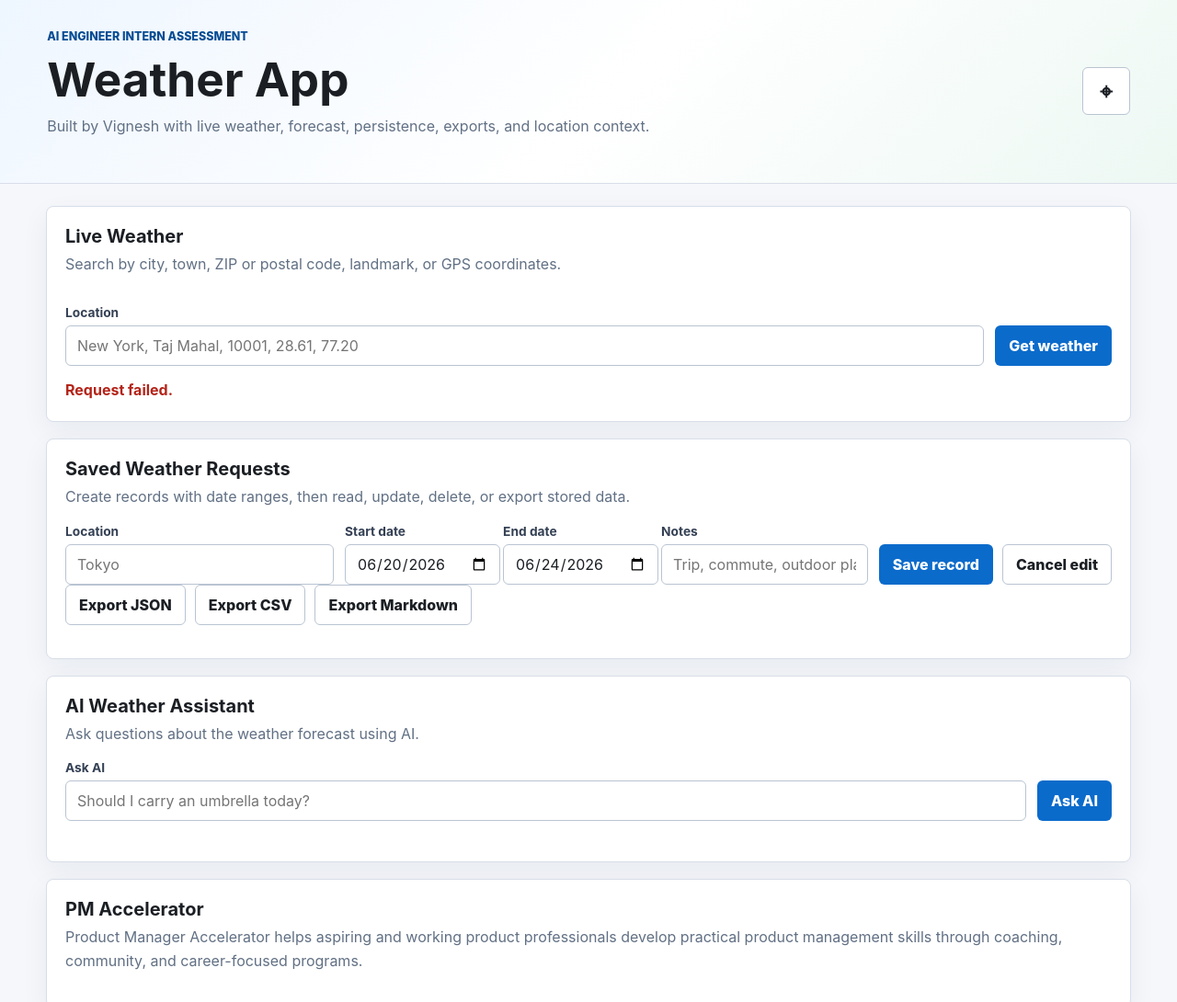
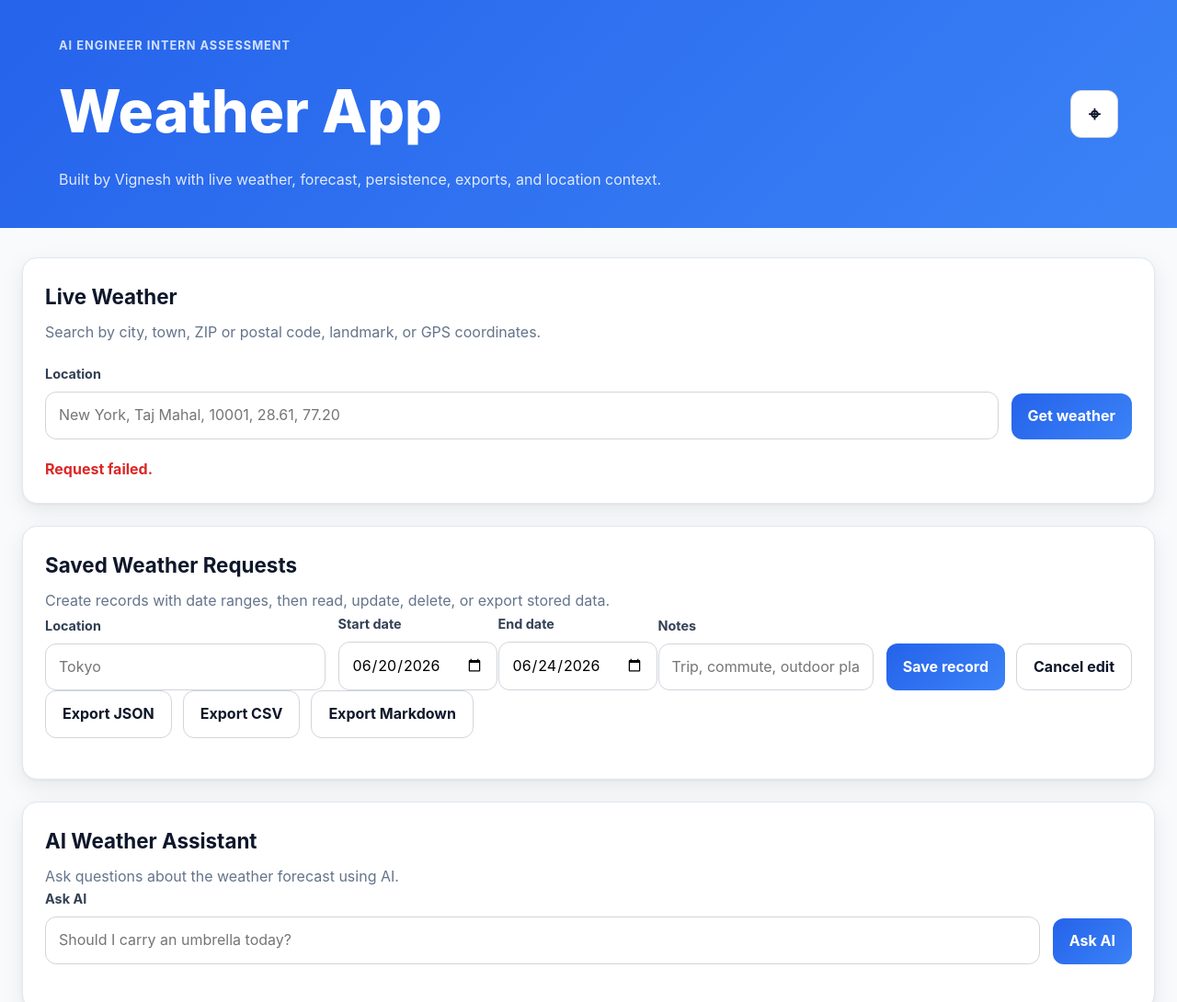
Before and after one commit to Vigneshvicky13/weather-assessment-app, a website: page public/index.html in a window 1280 px wide. Shown: the top 1090 px of the page at 92% size. Drawn offline with Linux system fonts and the light colour scheme; no server answers.

Commit message:
Refactor CSS variables and improve styles

```diff
--- a/public/styles.css
+++ b/public/styles.css
@@ -1,45 +1,61 @@
 :root {
 color-scheme: light;
-  --ink: #1b1f24;
-  --muted: #617084;
-  --line: #d8dee8;
+
+--ink: #0f172a;
+--muted: #64748b;
+
+--page: #f8fafc;
 --panel: #ffffff;
-  --page: #f5f7fb;
-  --accent: #0b6bcb;
-  --accent-dark: #064c93;
-  --success: #13795b;
-  --danger: #b42318;
-  --warning: #a15c07;
-  font-family: Inter, ui-sans-serif, system-ui, -apple-system, BlinkMacSystemFont, "Segoe UI", sans-serif;
+--line: #e2e8f0;
+
+--accent: #2563eb;
+--accent-dark: #1d4ed8;
+
+--success: #16a34a;
+--danger: #dc2626;
+--warning: #d97706;
+
+font-family: Inter, ui-sans-serif, system-ui, -apple-system,
+BlinkMacSystemFont, "Segoe UI", sans-serif;
 }
 
 * {
   box-sizing: border-box;
+  margin: 0;
+  padding: 0;
   }
 
 body {
-  margin: 0;
 background: var(--page);
 color: var(--ink);
+line-height: 1.6;
 }
 
 .app-header {
 display: flex;
+justify-content: space-between;
 align-items: center;
-  justify-content: space-between;
 gap: 24px;
-  padding: 32px clamp(20px, 4vw, 56px);
-  background: linear-gradient(135deg, #eef6ff 0%, #ffffff 52%, #edf8f3 100%);
-  border-bottom: 1px solid var(--line);
+
+padding: 40px clamp(24px, 5vw, 64px);
+
+background: linear-gradient(
+135deg,
+#2563eb 0%,
+#3b82f6 100%
+);
+
+color: white;
 }
 
 .eyebrow {
-  margin: 0 0 8px;
-  color: var(--accent-dark);
-  font-size: 0.78rem;
-  font-weight: 800;
-  letter-spacing: 0;
+margin-bottom: 10px;
+font-size: 0.8rem;
+font-weight: 700;
 text-transform: uppercase;
+letter-spacing: 1px;
+
+color: rgba(255, 255, 255, 0.8);
 }
 
 h1,
@@ -50,51 +66,65 @@ p {
 }
 
 h1 {
-  margin-bottom: 8px;
-  font-size: clamp(2rem, 4vw, 3.8rem);
-  letter-spacing: 0;
+font-size: clamp(2.5rem, 5vw, 4.5rem);
+font-weight: 800;
+margin-bottom: 10px;
 }
 
 h2 {
-  margin-bottom: 6px;
-  font-size: 1.25rem;
-  letter-spacing: 0;
+font-size: 1.4rem;
+font-weight: 700;
+margin-bottom: 8px;
 }
 
-.subtitle,
+.subtitle {
+color: rgba(255, 255, 255, 0.85);
+}
+
 .section-heading p,
 .company-panel p,
 #info-copy {
 color: var(--muted);
-  line-height: 1.6;
 }
 
 .layout {
+width: min(1280px, calc(100% - 48px));
+margin: 32px auto 60px;
+
 display: grid;
-  grid-template-columns: minmax(0, 1fr);
-  gap: 18px;
-  width: min(1180px, calc(100% - 32px));
-  margin: 24px auto 48px;
+gap: 24px;
 }
 
 .panel,
 .weather-card {
 background: var(--panel);
 border: 1px solid var(--line);
-  border-radius: 8px;
-  padding: 20px;
-  box-shadow: 0 10px 30px rgba(21, 34, 50, 0.06);
+
+border-radius: 16px;
+
+padding: 24px;
+
+box-shadow:
+0 1px 3px rgba(0,0,0,0.05),
+0 8px 24px rgba(0,0,0,0.08);
+
+transition: all .25s ease;
+}
+
+.panel:hover,
+.weather-card:hover {
+transform: translateY(-3px);
 }
 
 .search-panel {
 display: grid;
-  gap: 16px;
+gap: 20px;
 }
 
 .input-row,
 .record-form {
 display: grid;
-  gap: 12px;
+gap: 14px;
 }
 
 .input-row {
@@ -103,67 +133,100 @@ h2 {
 }
 
 .record-form {
-  grid-template-columns: 1.3fr 160px 160px 1fr auto;
+grid-template-columns:
+1.3fr
+160px
+160px
+1fr
+auto;
+
 align-items: end;
 }
 
 .field {
 display: grid;
-  gap: 6px;
-  min-width: 0;
+gap: 8px;
 }
 
 .field span {
-  color: #344054;
-  font-size: 0.86rem;
+font-size: 0.9rem;
 font-weight: 700;
+color: #334155;
 }
 
 input {
 width: 100%;
-  min-height: 44px;
-  border: 1px solid #b9c4d2;
-  border-radius: 6px;
-  padding: 10px 12px;
-  color: var(--ink);
+
+min-height: 48px;
+
+padding: 12px 14px;
+
+border: 1px solid #d1d5db;
+border-radius: 12px;
+
+background: white;
+
 font: inherit;
-  background: #fff;
+
+transition: all .2s ease;
 }
 
 input:focus {
-  outline: 3px solid rgba(11, 107, 203, 0.18);
+outline: none;
+
 border-color: var(--accent);
+
+box-shadow:
+0 0 0 4px
+rgba(37,99,235,.12);
 }
 
 button,
 .ghost-button {
-  min-height: 44px;
-  border-radius: 6px;
-  border: 1px solid transparent;
-  padding: 10px 14px;
+min-height: 48px;
+
+border-radius: 12px;
+
+padding: 12px 18px;
+
 font: inherit;
-  font-weight: 800;
+font-weight: 700;
+
 cursor: pointer;
-  text-decoration: none;
+
 display: inline-flex;
 align-items: center;
 justify-content: center;
-  white-space: nowrap;
+
+transition: all .25s ease;
+
+text-decoration: none;
 }
 
 .primary-button {
-  background: var(--accent);
-  color: #fff;
+border: none;
+
+background: linear-gradient(
+135deg,
+#2563eb,
+#3b82f6
+);
+
+color: white;
 }
 
 .primary-button:hover {
-  background: var(--accent-dark);
+transform: translateY(-2px);
+
+box-shadow:
+0 10px 20px
+rgba(37,99,235,.25);
 }
 
 .ghost-button,
 .icon-button {
-  background: #fff;
-  border-color: #b9c4d2;
+background: white;
+border: 1px solid #d1d5db;
 color: var(--ink);
 }
 
@@ -171,75 +234,105 @@ button,
 width: 52px;
 height: 52px;
 padding: 0;
-  font-size: 1.5rem;
+
+font-size: 1.4rem;
 }
 
 .message {
 min-height: 24px;
+font-weight: 700;
 color: var(--muted);
-  font-weight: 700;
+}
+
+.message.success {
+color: var(--success);
 }
 
 .message.error {
 color: var(--danger);
 }
 
-.message.success {
-  color: var(--success);
-}
-
 .weather-card {
 display: grid;
-  gap: 18px;
+gap: 24px;
 }
 
 .current-weather {
 display: flex;
 justify-content: space-between;
-  gap: 20px;
+gap: 24px;
 }
 
 #current-temp {
-  margin: 0 0 4px;
-  font-size: clamp(2.6rem, 7vw, 5rem);
+font-size: clamp(3rem, 7vw, 5rem);
+font-weight: 800;
 }
 
 .weather-symbol {
+width: 110px;
+height: 110px;
+
+border-radius: 50%;
+
 display: grid;
 place-items: center;
-  width: 92px;
-  height: 92px;
-  border-radius: 50%;
-  background: #fff5d6;
-  font-size: 2.8rem;
+
+font-size: 3rem;
+
+background: linear-gradient(
+135deg,
+#fef3c7,
+#fde68a
+);
+
+box-shadow:
+inset 0 0 20px rgba(255,255,255,.7),
+0 8px 20px rgba(0,0,0,.08);
 }
 
 .metrics {
 display: grid;
-  grid-template-columns: repeat(4, minmax(0, 1fr));
-  gap: 10px;
+grid-template-columns:
+repeat(4, minmax(0, 1fr));
+
+gap: 14px;
 }
 
 .metrics div,
 .forecast-day,
 .record-card {
+background: #fbfcff;
+
 border: 1px solid var(--line);
-  border-radius: 8px;
-  padding: 14px;
-  background: #fbfcff;
+
+border-radius: 14px;
+
+padding: 16px;
+
+transition: all .25s ease;
+}
+
+.metrics div:hover,
+.forecast-day:hover,
+.record-card:hover {
+transform: translateY(-3px);
 }
 
 .metrics span,
 .record-meta {
 display: block;
+
 color: var(--muted);
-  font-size: 0.84rem;
+
+font-size: .85rem;
 }
 
 .metrics strong {
 display: block;
-  margin-top: 4px;
-  font-size: 1.08rem;
+
+margin-top: 6px;
+
+font-size: 1.15rem;
 }
 
 .links,
@@ -247,58 +340,74 @@ button,
 .record-actions,
 .form-actions {
 display: flex;
-  gap: 10px;
+gap: 12px;
 flex-wrap: wrap;
 }
 
 .links a,
 #info-source {
 color: var(--accent-dark);
-  font-weight: 800;
+font-weight: 700;
 }
 
 .forecast-grid {
 display: grid;
-  grid-template-columns: repeat(5, minmax(0, 1fr));
-  gap: 12px;
+
+grid-template-columns:
+repeat(5, minmax(0, 1fr));
+
+gap: 14px;
 }
 
 .forecast-day {
+min-height: 190px;
+
 display: grid;
-  gap: 8px;
-  min-height: 178px;
+gap: 10px;
 }
 
 .forecast-icon {
-  font-size: 2rem;
+font-size: 2.2rem;
 }
 
 .forecast-temp {
-  font-size: 1.1rem;
-  font-weight: 900;
+font-size: 1.15rem;
+font-weight: 800;
 }
 
 .records-list {
 display: grid;
-  gap: 12px;
-  margin-top: 16px;
+gap: 14px;
+
+margin-top: 20px;
 }
 
 .record-card {
 display: grid;
-  grid-template-columns: minmax(0, 1fr) auto;
-  gap: 12px;
+
+grid-template-columns:
+minmax(0, 1fr) auto;
+
 align-items: center;
+
+gap: 14px;
 }
 
 .record-card h3 {
+font-size: 1rem;
 margin-bottom: 6px;
-  font-size: 1rem;
 }
 
 .danger-button {
-  color: #fff;
+border: none;
+
 background: var(--danger);
+
+color: white;
+}
+
+.danger-button:hover {
+opacity: .9;
 }
 
 .hidden {
@@ -306,6 +415,7 @@ button,
 }
 
 @media (max-width: 900px) {
+
 .input-row,
 .record-form,
 .record-card {
@@ -314,19 +424,25 @@ button,
 
 .forecast-grid,
 .metrics {
-    grid-template-columns: repeat(2, minmax(0, 1fr));
+grid-template-columns:
+repeat(2, minmax(0,1fr));
 }
 }
 
 @media (max-width: 560px) {
+
 .app-header,
 .current-weather {
+flex-direction: column;
 align-items: flex-start;
-    flex-direction: column;
 }
 
 .forecast-grid,
 .metrics {
 grid-template-columns: 1fr;
 }
+
+h1 {
+font-size: 2.3rem;
 }
+}
```
Lines whose indentation alone changed are shown as unchanged.
